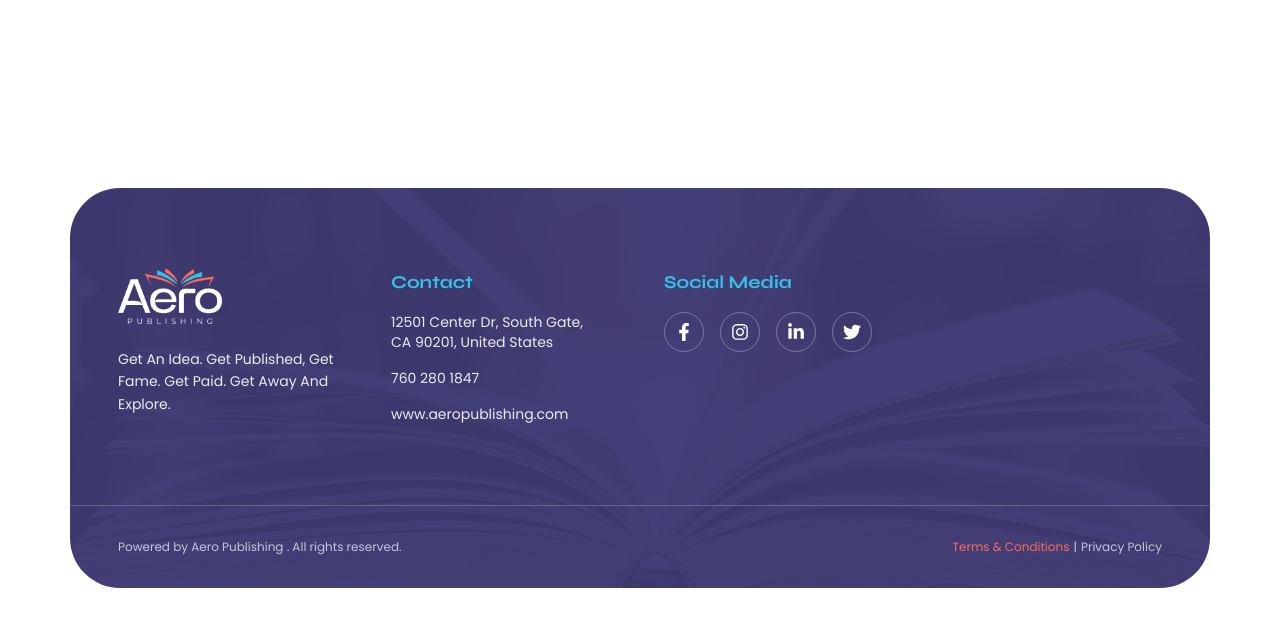
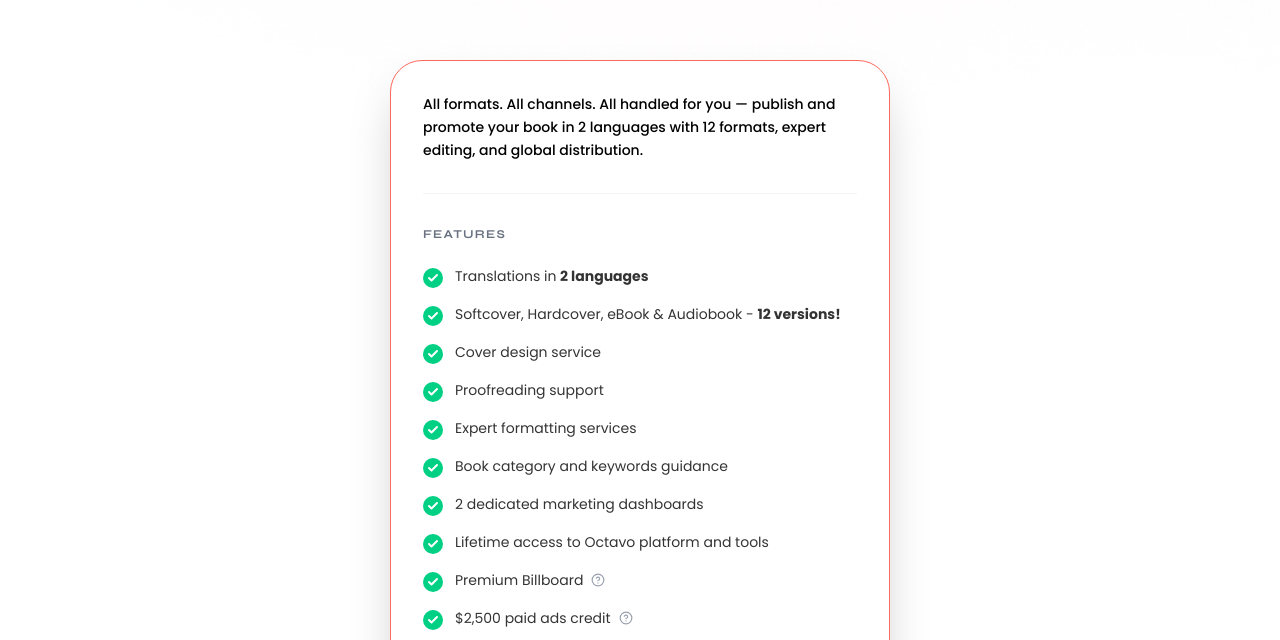
Before and after one commit to Invenzee/aeropublishing, a Next.js app: page /pricing-global-premium in a window 1280 px wide. Before the commit this address had no page. Shown: the part 660-1300 px from the top of the page. Built offline with nearby package versions, Linux system fonts and the light colour scheme.

Commit message:
pricing global premium page created successfully

```diff
--- /dev/null
+++ b/src/app/pricing-global-premium/page.tsx
@@ -0,0 +1,17 @@
+import HeroSection from '@/components/About/HeroSection'
+import GlobalPremiumCard from '@/components/Pricing/GlobalPremiumCard'
+
+export default function page() {
+    return (
+        <main className="min-h-screen bg-white pb-20">
+            <HeroSection
+                title="Global Premium"
+                description="Built for Bold Authors with Big Ambitions"
+                showButton={false}
+            />
+            <div className="px-6 -mt-20 relative z-10 w-full flex justify-center">
+                <GlobalPremiumCard />
+            </div>
+        </main>
+    )
+}
--- a/src/components/About/HeroSection.tsx
+++ b/src/components/About/HeroSection.tsx
@@ -12,7 +12,7 @@ const badges = [
     "/hero-badge-4.png",
 ]
 
-export default function HeroSection({ title, description }: { title: string, description: string }) {
+export default function HeroSection({ title, description, showButton = true }: { title: string, description: string, showButton?: boolean }) {
 
     const [isMobile, setIsMobile] = useState(false);
 
@@ -45,6 +45,7 @@ export default function HeroSection({ title, description }: { title: string, des
                         {description}
                     </p>
 
+                    {showButton && (
                         <div className="flex flex-wrap gap-4 pt-4 justify-center">
                             <Button variant="primary" className="max-sm:text-[14px] max-sm:px-4">
                                 +1 562 366 7780
@@ -53,6 +54,7 @@ export default function HeroSection({ title, description }: { title: string, des
                                 Chat Now
                             </Button>
                         </div>
+                    )}
                 </motion.div>
 
 
--- /dev/null
+++ b/src/components/Pricing/GlobalPremiumCard.tsx
@@ -0,0 +1,131 @@
+"use client";
+
+import { motion } from "framer-motion";
+import { Check, HelpCircle, Info } from "lucide-react";
+import Button from "../Button";
+
+// Feature list data
+const features = [
+    { text: "Translations in 2 languages", bold: ["2 languages"] },
+    { text: "Softcover, Hardcover, eBook & Audiobook - 12 versions!", bold: ["12 versions!"] },
+    { text: "Cover design service" },
+    { text: "Proofreading support" },
+    { text: "Expert formatting services" },
+    { text: "Book category and keywords guidance" },
+    { text: "2 dedicated marketing dashboards" },
+    { text: "Lifetime access to Octavo platform and tools" },
+    { text: "Premium Billboard", hasInfo: true },
+    { text: "$2,500 paid ads credit", hasInfo: true },
+    { text: "Video book trailer" },
+    { text: "YouTube commercial" },
+    { text: "Custom book banners" },
+    { text: "News press release" },
+    { text: "Book-to-screen pitch" },
+    { text: "Author podcast", hasInfo: true },
+];
+
+const addOns = [
+    "Cover design service",
+    "Proofreading support",
+    "Book translation",
+    "Line editing",
+    "Proofreading",
+];
+
+export default function GlobalPremiumCard() {
+    return (
+        <div className="max-w-[500px] w-full mx-auto">
+            <motion.div
+                initial={{ opacity: 0, y: 20 }}
+                whileInView={{ opacity: 1, y: 0 }}
+                viewport={{ once: true }}
+                transition={{ duration: 0.6 }}
+                className="relative p-8 rounded-[2rem] border border-brand-secondary bg-white shadow-2xl overflow-hidden"
+            >
+                {/* Header Description */}
+                <div className="mb-8 pb-8 border-b border-gray-100">
+                    <p className="text-brand-black text-sm leading-relaxed font-medium">
+                        All formats. All channels. All handled for you — publish and promote your book in 2 languages with 12 formats, expert editing, and global distribution.
+                    </p>
+                </div>
+
+                {/* Features Label */}
+                <div className="mb-6">
+                    <h4 className="text-xs font-bold text-gray-500 tracking-widest uppercase">FEATURES</h4>
+                </div>
+
+                {/* Features List */}
+                <ul className="space-y-4 mb-8">
+                    {features.map((feature, idx) => (
+                        <li key={idx} className="flex items-start gap-3 text-sm text-brand-black/80">
+                            <div className="mt-0.5 rounded-full p-0.5 flex-shrink-0 bg-[#00D084] text-white w-5 h-5 flex items-center justify-center">
+                                <Check size={12} strokeWidth={4} />
+                            </div>
+                            <span className="flex-1 flex items-center gap-2">
+                                <span dangerouslySetInnerHTML={{
+                                    __html: feature.bold
+                                        ? feature.text.replace(
+                                            new RegExp(`(${feature.bold.join('|')})`, 'g'),
+                                            '<strong>$1</strong>'
+                                        )
+                                        : feature.text
+                                }} />
+                                {feature.hasInfo && (
+                                    <HelpCircle size={14} className="text-gray-400 cursor-help hover:text-brand-secondary transition-colors" />
+                                )}
+                            </span>
+                        </li>
+                    ))}
+                </ul>
+
+                {/* Add-Ons Label */}
+                <div className="mb-6 mt-8 pt-8 border-t border-gray-100">
+                    <h4 className="text-xs font-bold text-gray-500 tracking-widest uppercase mb-6">ADD-ONS</h4>
+                    <ul className="space-y-4">
+                        {addOns.map((addon, idx) => (
+                            <li key={idx} className="flex items-center justify-between text-sm">
+                                <div className="flex items-center gap-3">
+                                    <div className="rounded-full p-0.5 flex-shrink-0 bg-[#00D084] text-white w-5 h-5 flex items-center justify-center">
+                                        <Check size={12} strokeWidth={4} />
+                                    </div>
+                                    <span className="text-brand-black/80">{addon}</span>
+                                </div>
+                                <span className="text-gray-400 text-xs text-right">included</span>
+                            </li>
+                        ))}
+                    </ul>
+                </div>
+
+                {/* Price Section */}
+                <div className="mt-10 mb-8 pt-8 border-t border-gray-100 w-full">
+                    <div className="flex items-baseline gap-1 mb-2">
+                        <span className="text-4xl font-syne font-bold text-brand-black">$21,498</span>
+                    </div>
+                    <p className="text-[#FE695B] text-xs font-medium mb-1">
+                        Three years of membership included
+                    </p>
+                    <div className="flex justify-between items-center">
+                        <p className="text-gray-400 text-xs">One-time payment</p>
+                        <span className="text-gray-300">...</span>
+                    </div>
+                </div>
+
+                {/* Buttons */}
+                <div className="space-y-3 w-full">
+                    <Button
+                        variant="primary"
+                        className="!max-w-full w-full !border-none"
+                    >
+                        Contact us for more details
+                    </Button>
+                    <Button
+                        variant="secondary"
+                        className="!max-w-full w-full"
+                    >
+                        Get started
+                    </Button>
+                </div>
+            </motion.div>
+        </div>
+    );
+}
--- a/src/components/Pricing/GlobalScaleSection.tsx
+++ b/src/components/Pricing/GlobalScaleSection.tsx
@@ -2,8 +2,10 @@
 
 import { motion } from "framer-motion";
 import Button from "../Button";
+import { useRouter } from "next/navigation";
 
 export default function GlobalScaleSection() {
+    const router = useRouter();
     return (
         <section className="pb-20 bg-white">
             <div className="max-w-[1140px] mx-auto px-6">
@@ -36,7 +38,7 @@ export default function GlobalScaleSection() {
                     </h2>
 
                     <div className="">
-                        <Button variant="secondary" className="!h-14 !px-10 !text-lg !rounded-full shadow-lg hover:shadow-xl transition-shadow capitalize">
+                        <Button variant="secondary" className="!h-14 !px-10 !text-lg !rounded-full shadow-lg hover:shadow-xl transition-shadow capitalize" onClick={() => router.push('/pricing-global-premium')}>
                             Choose Global Premium
                         </Button>
                     </div>
```
Lines whose indentation alone changed are shown as unchanged.
